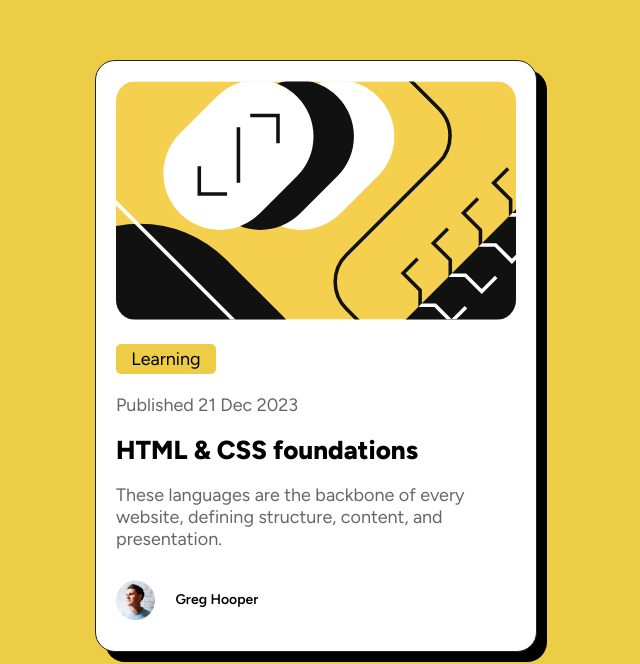
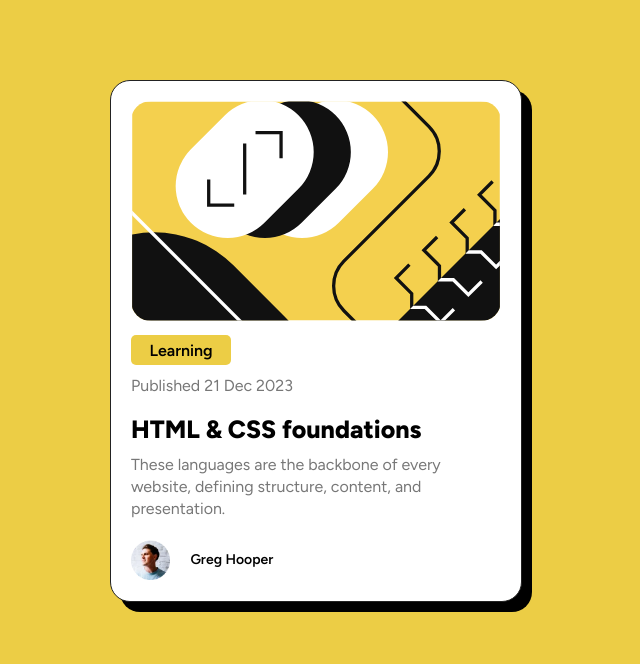
Before and after one commit to Lartisimo/blog.preview.card, a plain HTML site: page index.html in a window 1280 px wide. Shown: the part 140-804 px from the top of the page, without its empty margins (324-964 px from the left). Drawn offline with Linux system fonts and the light colour scheme.

Commit message:
styles changes.

```diff
--- a/CSS/styles.css
+++ b/CSS/styles.css
@@ -5,19 +5,20 @@ body {
 }
 
 .container {
-    height: 550px;
-    width: 400px;
+    height: 480px;
+    width: 370px;
     border: 1px solid #222;
     border-radius: 20px;
     background-color: #fff;
     padding: 20px;
-    margin: 200px auto;
+    margin: 220px auto;
     box-shadow: 10px 10px;
 
 }
 
 .img-1 {
-    width: 400px;
+    width: 370px;
+    height: 220px;
     border-radius: 20px;
 }
 
@@ -25,8 +26,9 @@ body {
     width: 100px;
     height: 30px;
     background-color: #eccd45;
-    font-size: 18px;
-    margin: 20px 0;
+    font-size: 16px;
+    font-weight: 600;
+    margin: 10px 0;
     display: flex;
     justify-content: center;
     align-items: center;
@@ -36,14 +38,16 @@ body {
 
 .time,
 .description {
-    color: #666;
-    font-size: 18px;
+    color: #777;
+    font-size: 16px;
     line-height: 22px;
+    margin-top: 0;
 }
 
 .heading {
-    font-size: 26px;
+    font-size: 25px;
     cursor: pointer;
+    margin-bottom: 10px;
 }
 
 .heading:hover {
@@ -54,7 +58,7 @@ body {
 .footer {
     display: flex;
     gap: 20px;
-    margin-top: 30px;
+    margin-top: 20px;
 }
 
 .img-2 {
```
